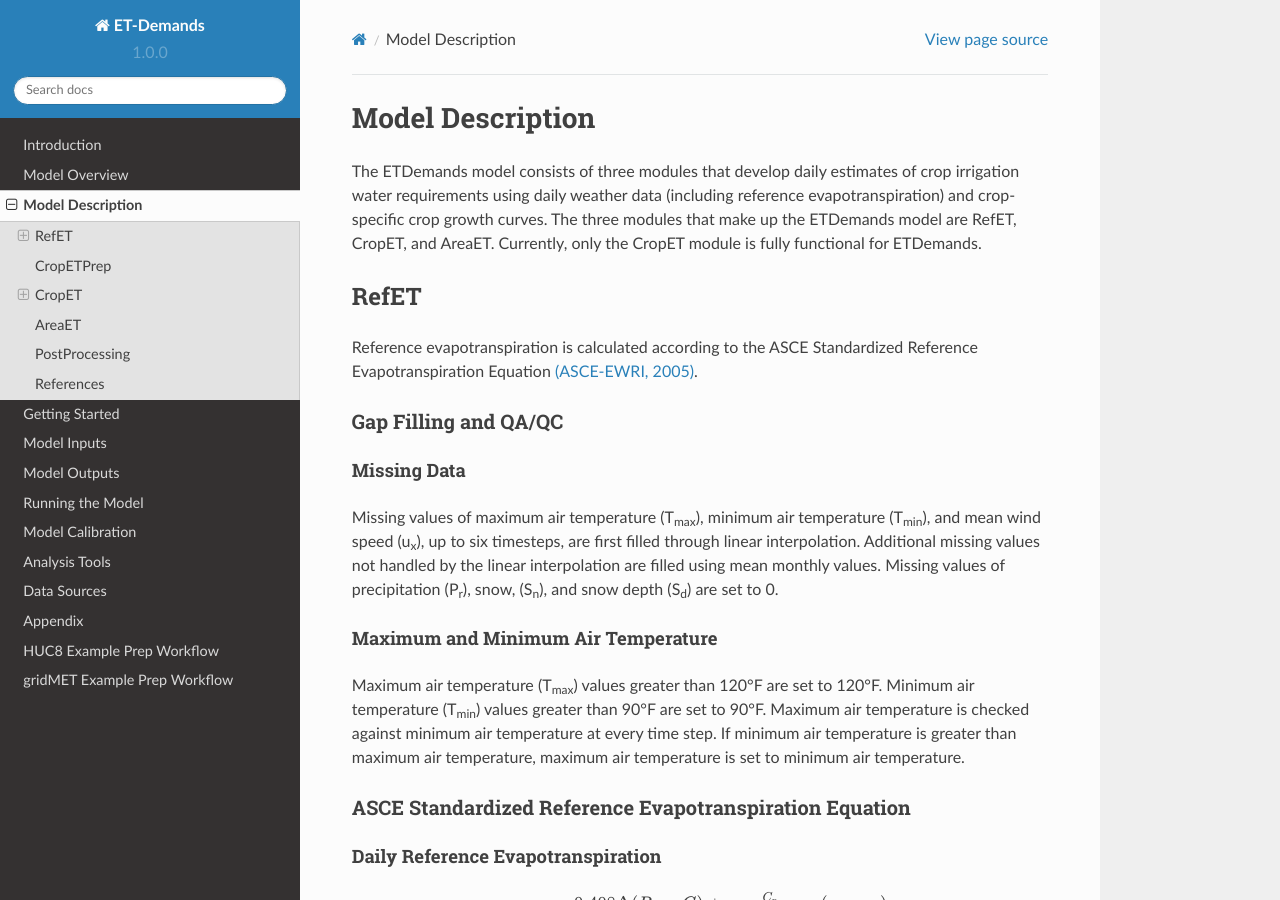
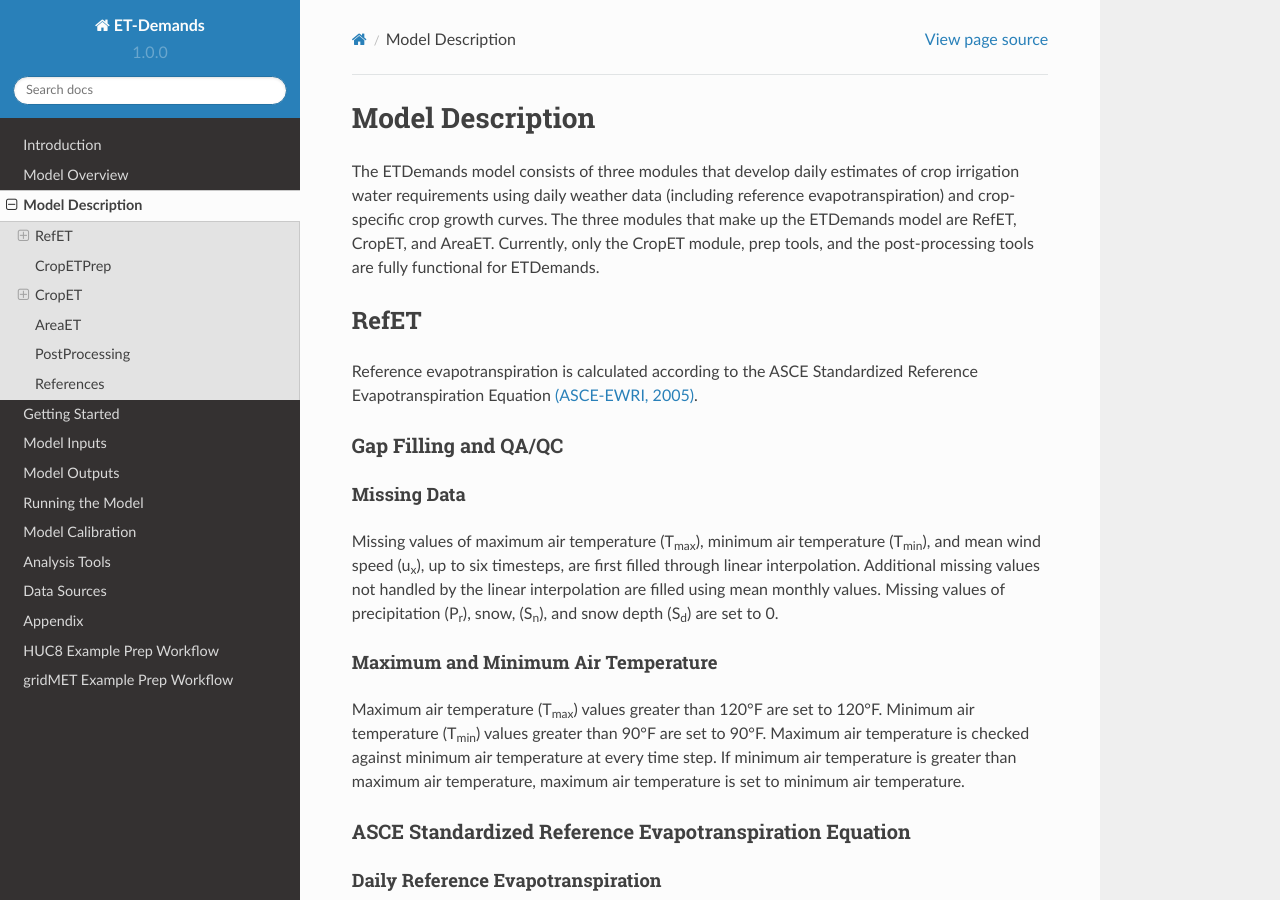
Before and after one commit to DOI-BOR/et-demands, a Sphinx documentation site: the page built from docs/model_description.rst, in a window 1280 px wide and 900 px high. Built offline with Sphinx 7.4.7 and the Read the Docs theme 2.0.0, drawn with Linux system fonts in a browser that asks for light colours.

Commit message:
format intro

```diff
--- a/docs/model_description.rst
+++ b/docs/model_description.rst
@@ -4,7 +4,7 @@
 Model Description
 =================
 
-The ETDemands model consists of three modules that develop daily estimates of crop irrigation water requirements using daily weather data (including reference evapotranspiration) and crop-specific crop growth curves. The three modules that make up the ETDemands model are RefET, CropET, and AreaET. Currently, only the CropET module is fully functional for ETDemands.
+The ETDemands model consists of three modules that develop daily estimates of crop irrigation water requirements using daily weather data (including reference evapotranspiration) and crop-specific crop growth curves. The three modules that make up the ETDemands model are RefET, CropET, and AreaET. Currently, only the CropET module, prep tools, and the post-processing tools are fully functional for ETDemands.
 
 .. _model-description-refet:
 
@@ -45,7 +45,7 @@
 
 .. math::
 
-   ET_{sz} =\frac{0.408 \Delta (R_n-G) + \gamma \frac{C_n}{T_{mean} + 273}u_2
+    ET_{sz} =\frac{0.408 \Delta (R_n-G) + \gamma \frac{C_n}{T_{mean} + 273}u_2
       (e_s-e_a)}{\Delta + \gamma(1+C_d u_2)}
 
 where:
```
